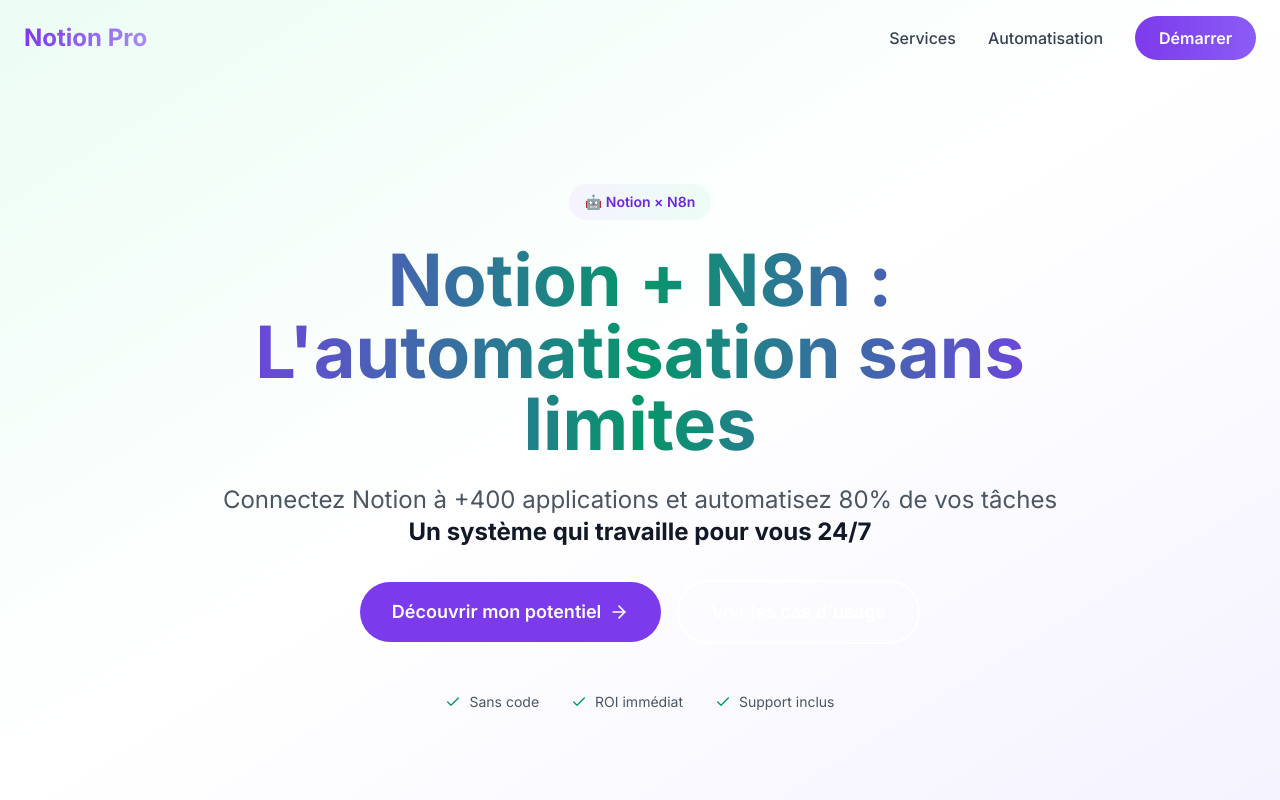
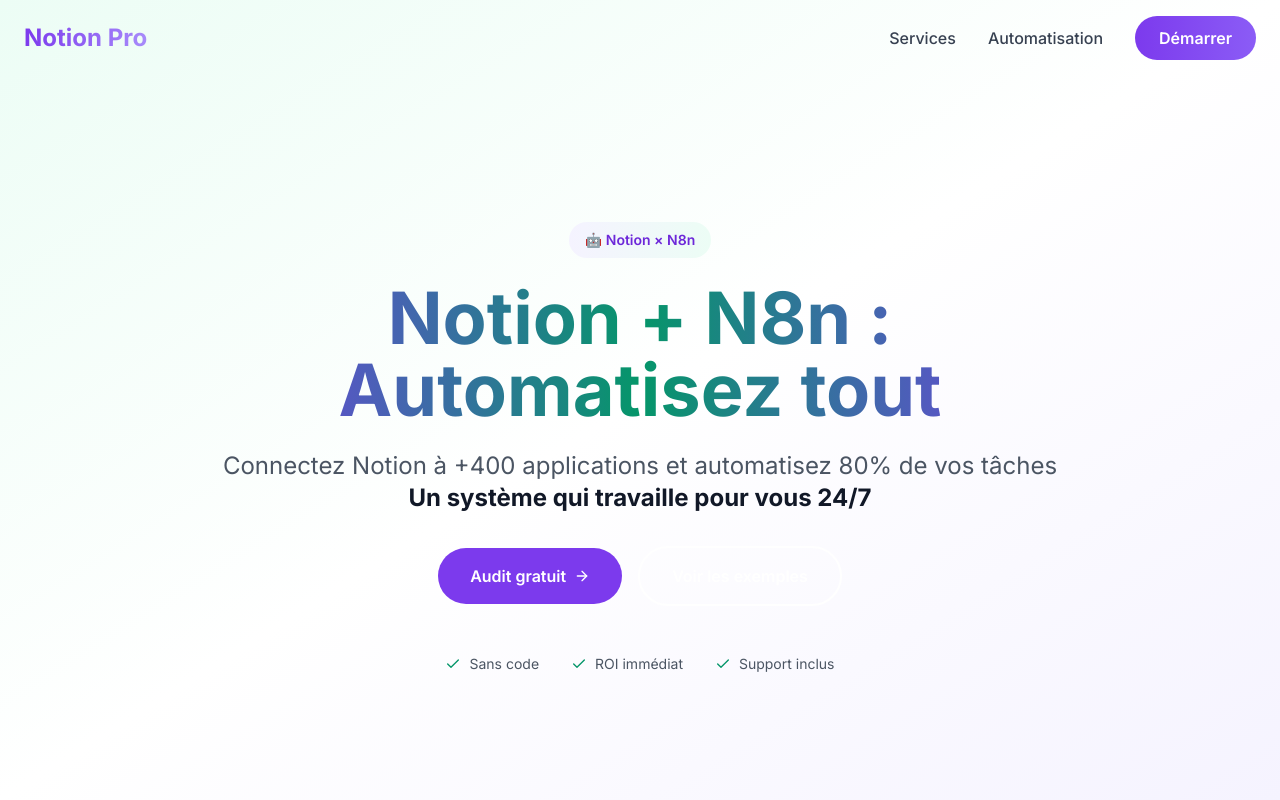
Before and after one commit to mohammadali-bacha/notion-consulting-landing, a Next.js app: page /automation in a window 1280 px wide. Shown: the top 800 px of the page. Built offline with nearby package versions, Linux system fonts and the light colour scheme.

Commit message:
Fix: Titre automation sur 2 lignes + boutons plus courts et visibles

```diff
--- a/app/automation/page.tsx
+++ b/app/automation/page.tsx
@@ -31,7 +31,7 @@
 
             <h1 className="text-4xl sm:text-5xl md:text-6xl lg:text-7xl font-bold mb-4 md:mb-6 bg-gradient-to-r from-primary-600 via-emerald-600 to-primary-600 bg-clip-text text-transparent leading-tight px-4">
               Notion + N8n :
-              <br />L'automatisation sans limites
+              <br />Automatisez tout
             </h1>
 
             <p className="text-base sm:text-lg md:text-xl lg:text-2xl text-gray-600 mb-6 md:mb-8 leading-relaxed px-4">
@@ -41,12 +41,12 @@
             </p>
 
             <div className="flex flex-col sm:flex-row gap-3 md:gap-4 justify-center items-center mb-8 md:mb-12 px-4">
-              <Button href="#contact" variant="primary" className="text-base md:text-lg bg-gradient-to-r from-emerald-600 to-primary-600 w-full sm:w-auto whitespace-nowrap">
-                Découvrir mon potentiel
-                <ArrowRight className="ml-2 w-4 h-4 md:w-5 md:h-5" />
+              <Button href="#contact" variant="primary" className="text-sm md:text-base bg-gradient-to-r from-emerald-600 to-primary-600 w-full sm:w-auto whitespace-nowrap px-6 md:px-8">
+                Audit gratuit
+                <ArrowRight className="ml-2 w-4 h-4" />
               </Button>
-              <Button href="#use-cases" variant="outline" className="text-base md:text-lg border-gray-300 text-gray-700 hover:bg-gray-50 w-full sm:w-auto whitespace-nowrap">
-                Voir les cas d'usage
+              <Button href="#use-cases" variant="outline" className="text-sm md:text-base border-gray-300 text-gray-700 hover:bg-gray-50 w-full sm:w-auto whitespace-nowrap px-6 md:px-8">
+                Voir les exemples
               </Button>
             </div>
 
--- a/app/page.tsx
+++ b/app/page.tsx
@@ -43,12 +43,12 @@
             </p>
 
             <div className="flex flex-col sm:flex-row gap-3 md:gap-4 justify-center items-center mb-8 md:mb-12 px-4">
-              <Button href="#contact" variant="primary" className="text-base md:text-lg w-full sm:w-auto whitespace-nowrap">
-                Audit gratuit 30 min
-                <ArrowRight className="ml-2 w-4 h-4 md:w-5 md:h-5" />
+              <Button href="#contact" variant="primary" className="text-sm md:text-base w-full sm:w-auto whitespace-nowrap px-6 md:px-8">
+                Audit gratuit
+                <ArrowRight className="ml-2 w-4 h-4" />
               </Button>
-              <Button href="#services" variant="outline" className="text-base md:text-lg border-gray-300 text-gray-700 hover:bg-gray-50 w-full sm:w-auto whitespace-nowrap">
-                Découvrir les solutions
+              <Button href="#services" variant="outline" className="text-sm md:text-base border-gray-300 text-gray-700 hover:bg-gray-50 w-full sm:w-auto whitespace-nowrap px-6 md:px-8">
+                Voir les services
               </Button>
             </div>
 
```
